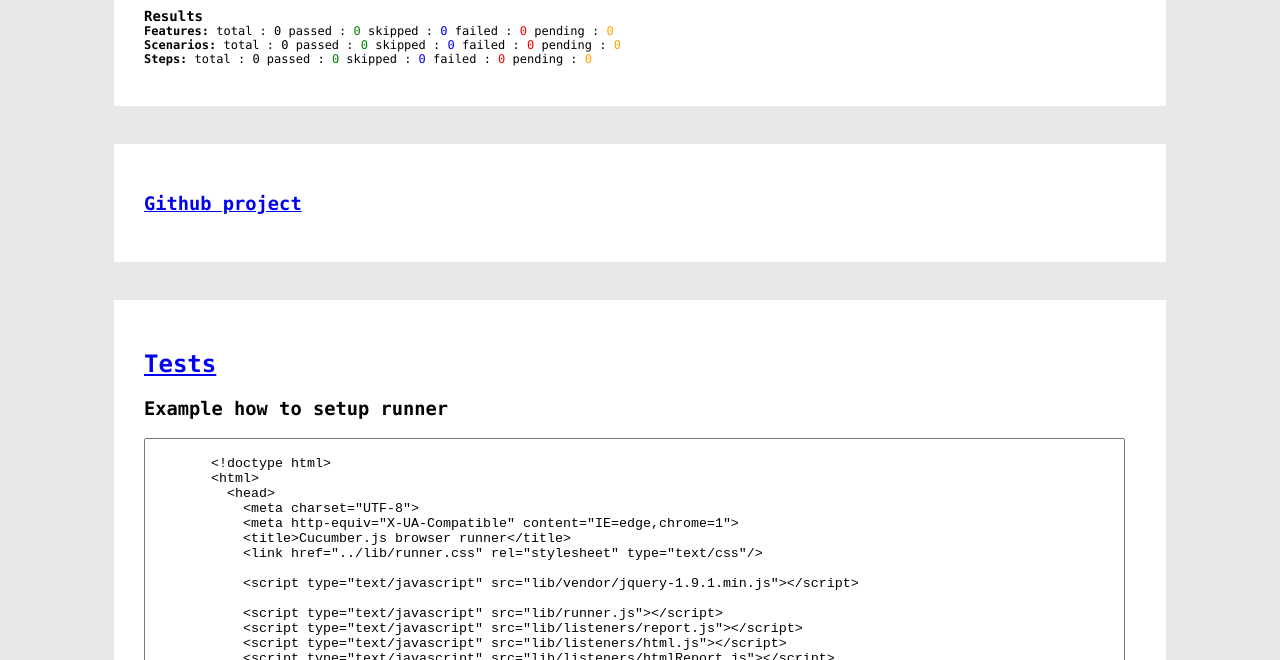
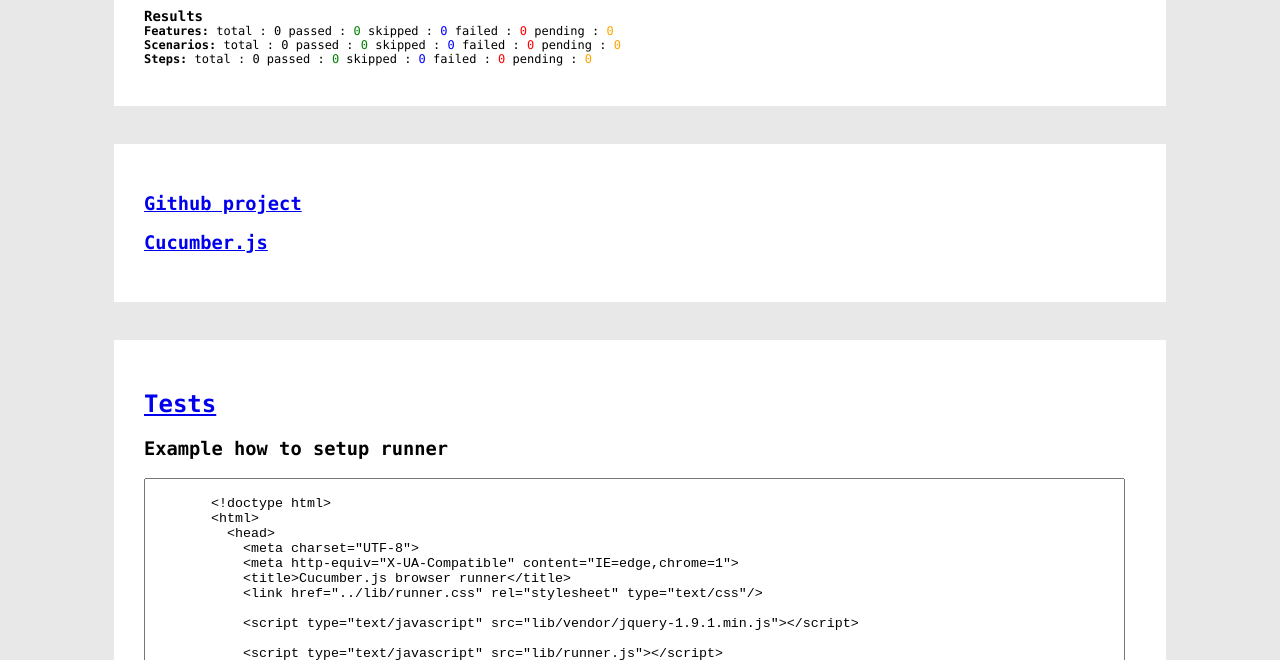
Before and after one commit to akania/cucumberjs-browserRunner, a plain HTML site: page index.html in a window 1280 px wide. Shown: the part 140-800 px from the top of the page. Drawn offline with Linux system fonts and the light colour scheme; no server answers.

Commit message:
linked cucumber.js lib

```diff
--- a/index.html
+++ b/index.html
@@ -76,6 +76,7 @@
       </script>
     <div class="mainContainer">
       <h3><a href="https://github.com/akania/cucumberjs-browserRunner">Github project</a></h3>
+      <h3><a href="https://github.com/cucumber/cucumber-js">Cucumber.js</a></h3>
     </div>
     <br/>
     <br/>
```
Also changed, not shown: 1 other file.
